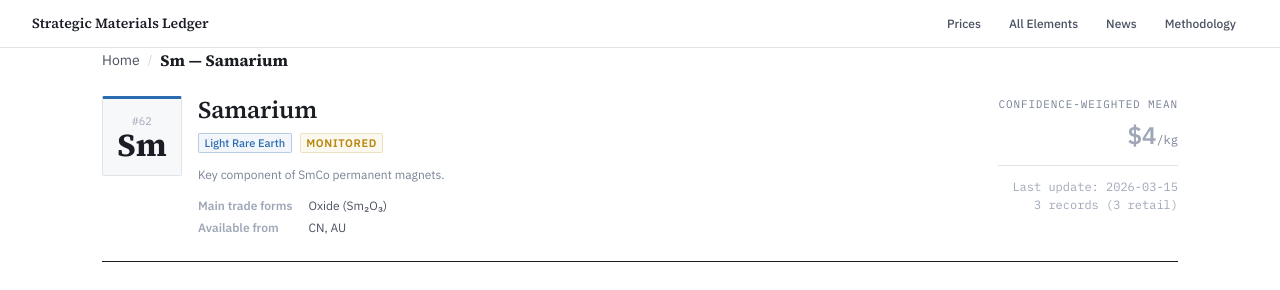
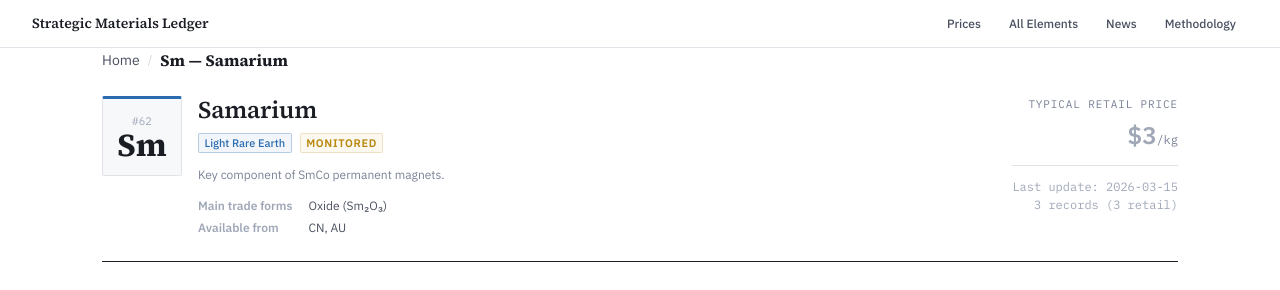
Before and after one commit to mironovb/lanthanides.io, a Jekyll site: the page built from _elements/Sm.md, in a window 1280 px wide. Shown: the top 290 px of the page. Built offline with Jekyll 4.4.1, drawn with Linux system fonts in a browser that asks for light colours; some of the changed lines change nothing that is shown.

Commit message:
pricing display update

```diff
--- a/_layouts/element-detail.html
+++ b/_layouts/element-detail.html
@@ -10,11 +10,12 @@ layout: default
   {% endif %}
 {% endfor %}
 
+{% comment %} ── Collect records & compute robust display price ── {% endcomment %}
 {% assign record_count = 0 %}
 {% assign retail_count = 0 %}
 {% assign latest_date = nil %}
-{% assign weighted_sum = 0 %}
-{% assign weight_total = 0 %}
+{% assign metal_records = "" | split: "" %}
+{% assign all_retail = "" | split: "" %}
 {% for record in site.data.price_records %}
   {% if record.element_symbol == page.symbol %}
     {% assign record_count = record_count | plus: 1 %}
@@ -23,15 +24,58 @@ layout: default
     {% endif %}
     {% if record.market_tier == 'retail' %}
       {% assign retail_count = retail_count | plus: 1 %}
-      {% assign conf_int = record.confidence_score | times: 100 | round %}
-      {% assign wp = record.normalized_usd_per_kg | times: conf_int %}
-      {% assign weighted_sum = weighted_sum | plus: wp %}
-      {% assign weight_total = weight_total | plus: conf_int %}
+      {% assign all_retail = all_retail | push: record %}
+      {% if record.form == 'metal' %}
+        {% assign metal_records = metal_records | push: record %}
+      {% endif %}
     {% endif %}
   {% endif %}
 {% endfor %}
+
+{% comment %} Prefer metal if ≥2, else all retail {% endcomment %}
+{% if metal_records.size >= 2 %}
+  {% assign use_records = metal_records | sort: "normalized_usd_per_kg" %}
+{% else %}
+  {% assign use_records = all_retail | sort: "normalized_usd_per_kg" %}
+{% endif %}
+{% assign n = use_records.size %}
+
+{% comment %} Trim bounds {% endcomment %}
+{% if n >= 5 %}
+  {% assign trim = n | divided_by: 4 %}
+{% else %}
+  {% assign trim = 0 %}
+{% endif %}
+{% assign upper = n | minus: trim %}
+{% assign skip_top_one = false %}
+{% if trim == 0 and n >= 3 %}
+  {% assign skip_top_one = true %}
+  {% assign top_idx = n | minus: 1 %}
+{% endif %}
+
+{% comment %} Trimmed CWM {% endcomment %}
+{% assign weighted_sum = 0 %}
+{% assign weight_total = 0 %}
+{% assign display_price = nil %}
+{% for record in use_records %}
+  {% assign idx = forloop.index0 %}
+  {% assign include = true %}
+  {% if trim > 0 %}
+    {% if idx < trim %}{% assign include = false %}{% endif %}
+    {% if idx >= upper %}{% assign include = false %}{% endif %}
+  {% endif %}
+  {% if skip_top_one and idx == top_idx %}
+    {% assign include = false %}
+  {% endif %}
+  {% if include %}
+    {% assign conf_int = record.confidence_score | times: 100 | round %}
+    {% assign wp = record.normalized_usd_per_kg | times: conf_int %}
+    {% assign weighted_sum = weighted_sum | plus: wp %}
+    {% assign weight_total = weight_total | plus: conf_int %}
+  {% endif %}
+{% endfor %}
 {% if weight_total > 0 %}
-  {% assign cwm_price = weighted_sum | divided_by: weight_total %}
+  {% assign display_price = weighted_sum | divided_by: weight_total %}
 {% endif %}
 
 <nav class="breadcrumb" aria-label="Breadcrumb">
@@ -88,10 +132,10 @@ layout: default
     </div>
   </div>
   <div class="element-updated">
-    {% if cwm_price %}
+    {% if display_price %}
       <div class="element-headline-price">
-        <span class="text-xs text-muted uppercase">Confidence-Weighted Mean</span>
-        <span class="mono fw-bold">${{ cwm_price }}<span class="text-sm text-muted fw-normal">/kg</span></span>
+        <span class="text-xs text-muted uppercase">Typical retail price</span>
+        <span class="mono fw-bold">${{ display_price }}<span class="text-sm text-muted fw-normal">/kg</span></span>
       </div>
     {% endif %}
     {% if latest_date %}
```
